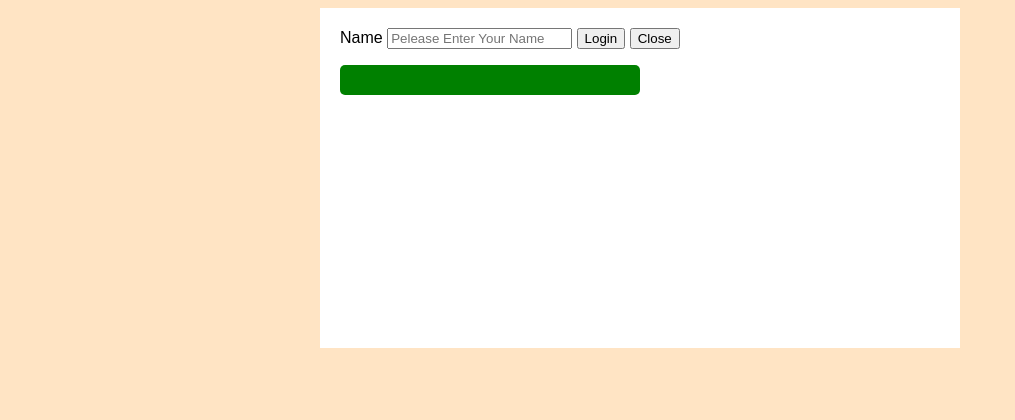
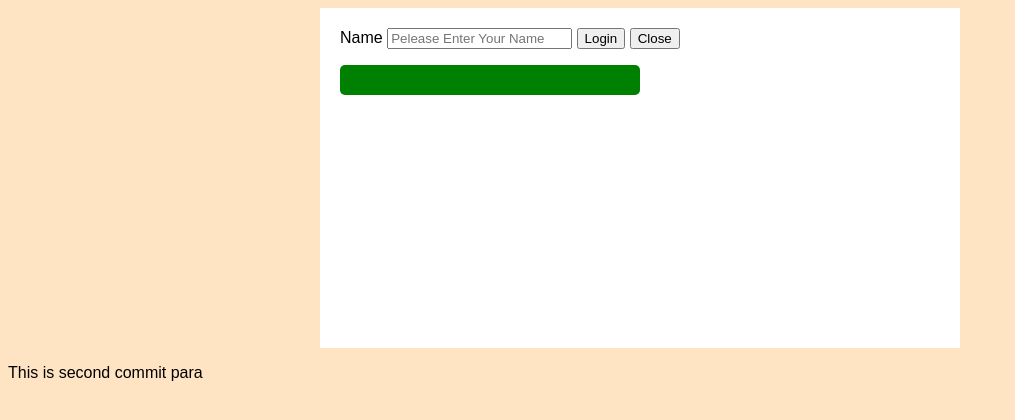
Before and after one commit to jonnie-blackwall/test, a plain HTML site: page popover/index.html in a window 1280 px wide. Shown: the whole page, without its empty margins (0-1015 px from the left). Drawn offline with Linux system fonts and the light colour scheme.

Commit message:
second commit popover index update

```diff
--- a/popover/index.html
+++ b/popover/index.html
@@ -19,7 +19,7 @@
     </div>
 
     </div>
-
+<p>This is second commit para</p>
     <script src="app.js"></script>
 </body>
 </html>
```
